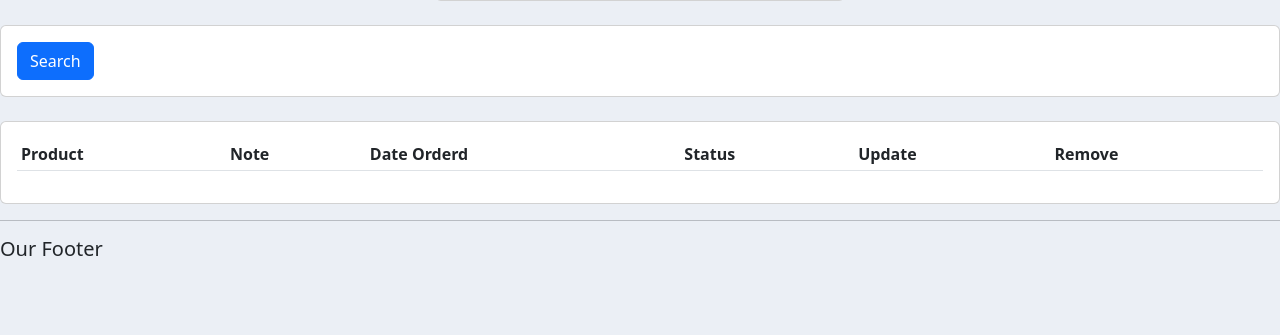
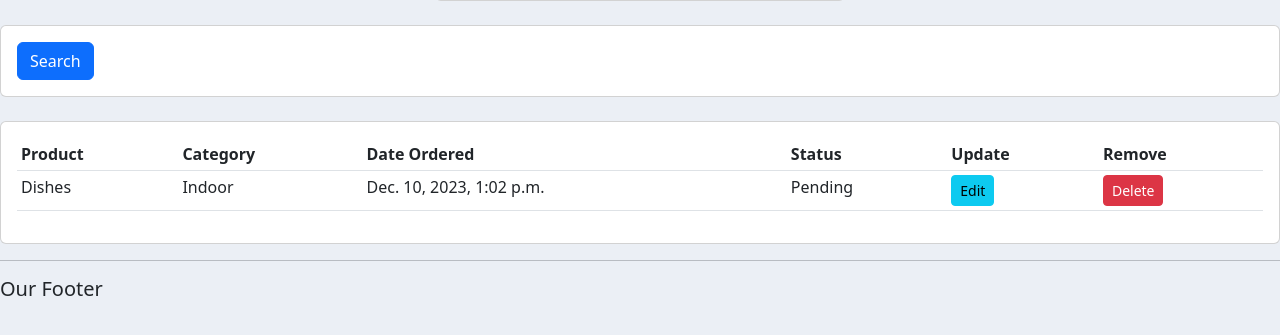
Before and after one commit to mrkamot1979/crm1, a Django app: page /customer/2/ in a window 1280 px wide. Shown: the part 234-569 px from the top of the page. Run offline with Django 4.2, Linux system fonts and the light colour scheme; data comes from the database, SQL or seed files in the repository; lists and menus that the app fills with data are empty; some libraries are stand-ins or nearby versions.

Commit message:
Populated the Customer page with data.  Buttons not working yet

```diff
--- a/accounts/templates/accounts/customer.html
+++ b/accounts/templates/accounts/customer.html
@@ -50,8 +50,8 @@
             <table class="table table-sm">
                 <tr>
                     <th>Product</th>
-                    <th>Note</th>
-                    <th>Date Orderd</th>
+                    <th>Category</th>
+                    <th>Date Ordered</th>
                     <th>Status</th>
                     <th>Update</th>
                     <th>Remove</th>
@@ -60,10 +60,10 @@
                 {% for order in orders  %}
                 <tr>
                     <td>{{order.product}}</td>
-                    <td>{{order.note}}</td>
+                    <td>{{order.product.category}}</td>
                     <td>{{order.date_created}}</td>
                     <td>{{order.status}}</td>
-                    <td><a href="#" class="btn btn-sm btn-warning">Edit</a></td>
+                    <td><a href="#" class="btn btn-sm btn-info">Edit</a></td>
                     <td><a href="#" class="btn btn-sm btn-danger">Delete</a></td>
                 </tr>
                 {% endfor %}
--- a/accounts/views.py
+++ b/accounts/views.py
@@ -31,10 +31,12 @@ def products(request):
 def customer(request, pk):
     customer = Customer.objects.get(id=pk) #to get the specific Customer via Primar Key (pk)
     total_order = customer.order_set.all().count()
+    orders = customer.order_set.all()
 
 
 
     context = {'customer' : customer,
                'total_order' : total_order,
+               'orders' : orders,
                }
     return render(request, 'accounts/customer.html', context)
```
